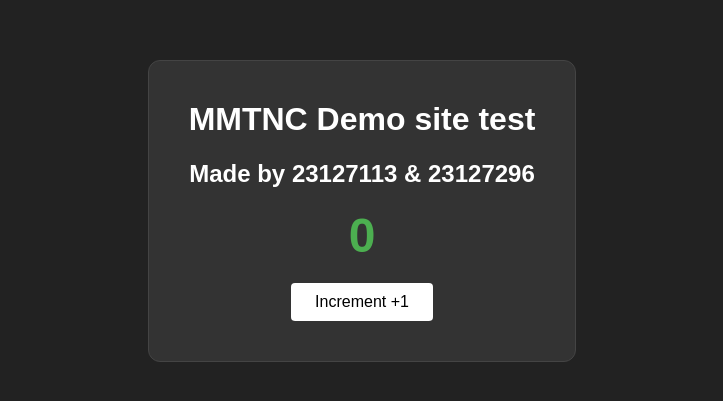
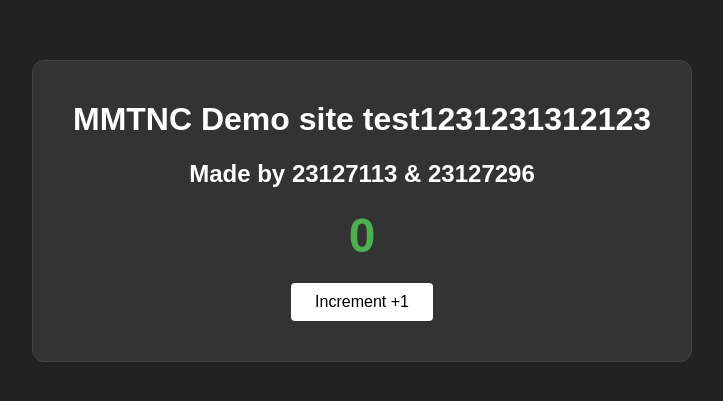
Before and after one commit to obiwan1805/MMTNC_23127113_23127296, a website: page public/index.html in a window 1280 px wide. Shown: the part 189-590 px from the top of the page, without its empty margins (278-1001 px from the left). Drawn offline with Linux system fonts and the light colour scheme.

Commit message:
test commit

```diff
--- a/public/index.html
+++ b/public/index.html
@@ -14,7 +14,7 @@
 </head>
 <body>
     <div class="card">
-        <h1>MMTNC Demo site test</h1>
+        <h1>MMTNC Demo site test1231231312123</h1>
         <h2>Made by 23127113 & 23127296</h2>
         <div class="count-display" id="counter-value">0</div>
         <button onclick="increment()">Increment +1</button>
```
